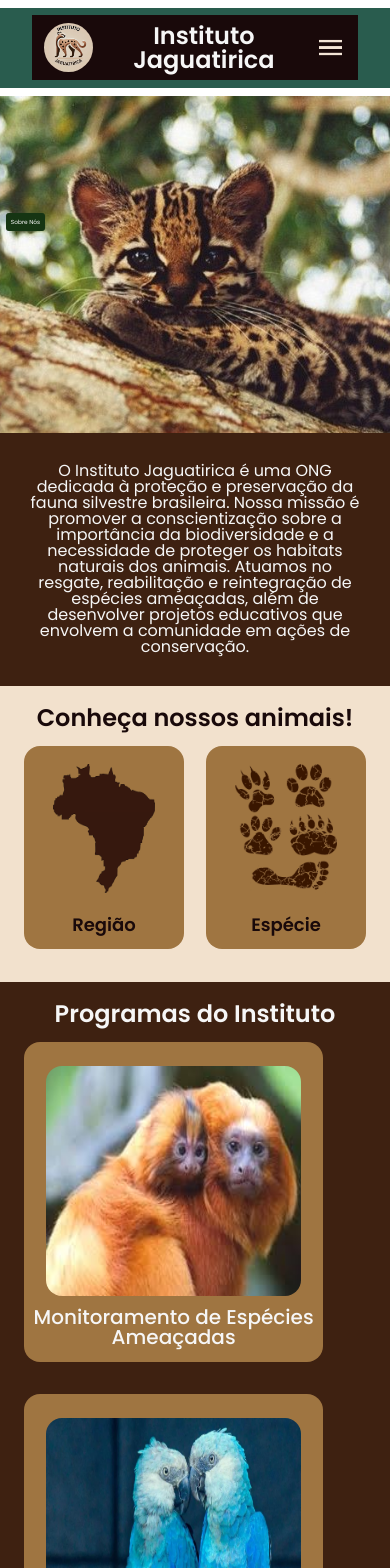
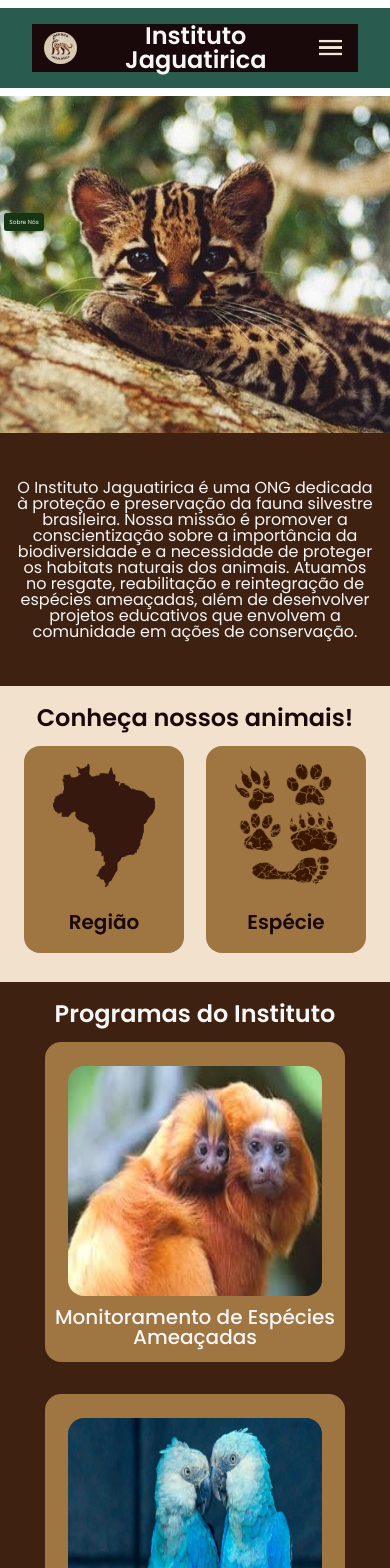
Before and after one commit to vicotirah/Instituto-Jaguatirica, a React (Vite) app in the folder Front/vite-project/: page / in a window 390 px wide. Shown: the top 1568 px of the page. Built offline with nearby package versions, Linux system fonts and the light colour scheme.

Commit message:
Responsivo Iphone SE

```diff
--- a/Front/vite-project/src/index.css
+++ b/Front/vite-project/src/index.css
@@ -15,39 +15,67 @@
 }
 
 
-/*Mobile*/
+/* =============================
+            MOBILE
+   ============================= */
 
-/*Agrupamento*/
+/* Agrupamento */
 
-.cabecalho__mobile, .subtitulo__programas, .botao__about, .titulo__conheca {
-  font-family: var(--fonte-primaria);
+/* Tamanho, padding, margin, altura, largura */
+.container, .lista__conheca__item, .programas, .card  {
+  box-sizing: border-box;
 }
 
-.container,.principal,.programas {
-  font-family: var(--fonte-primaria);
-  color: var(--cor-branco-principal);
+.container,.principal,.programas, .botao__aliado, .botao__about {
   padding: 0.5em;
-  width: 100vw;
- }
-
-.cabecalho__mobile, .subtitulo__programas, .titulo__principal{
-  color: var(--cor-branco-principal);
 }
 
 .titulo__conheca, .titulo__programas {
   padding: 0.25em;
 }
 
-.botao__aliado, .botao__about {
-  font-family: var(--fonte-primaria);
-  color: var(--cor-branco-principal);
-  border-radius: 0.5em;
-  border-color: transparent;
-  padding: 0.5em;
+.texto__principal, .lista__conheca, .lista__conheca__item, .cabecalho__mobile__item  {
+  margin: 0.25em;
 }
 
 .container, .conheca {
   height: 40vh;
+}
+
+.container,.principal,.programas, .aliado {
+  width: 100vw;
+}
+
+/* Fonte */
+
+.cabecalho__mobile, .subtitulo__programas, .botao__about, .titulo__conheca, .container,.principal,.programas, .botao__aliado, .botao__about {
+  font-family: var(--fonte-primaria);
+}
+
+.titulo__principal, .titulo__conheca, .titulo__programas, .titulo__aliado, .lista__conheca__item__titulo, .botao__aliado, .lista__conheca__item__titulo, .botao__aliado {
+  font-weight: 600;
+}
+
+.titulo__principal, .titulo__conheca, .titulo__programas, .titulo__aliado, .lista__conheca__item__titulo, .botao__aliado {
+  font-size: 1.25rem;
+  text-align: center;
+}
+
+.texto__principal, .subtitulo__programas {
+  font-size: 1rem;
+}
+
+.cabecalho__mobile, .subtitulo__programas, .titulo__principal, .botao__aliado, .botao__about, .container,.principal,.programas{
+  color: var(--cor-branco-principal);
+}
+
+.conheca, .aliado {
+  color: var(--cor-escura-2);
+}
+
+.botao__aliado, .botao__about {
+  border-radius: 0.5em;
+  border-color: transparent;
 }
 
 .lista__conheca__item, .card {
@@ -55,19 +83,15 @@
   border-radius: 1em;
 }
 
-.texto__principal, .lista__conheca, .lista__conheca__item {
-  margin: 0.25em;
-}
-
-.titulo__principal, .titulo__conheca, .titulo__programas, .titulo__aliado, .lista__conheca__item__titulo {
-  font-size: 1.25rem;
-  font-weight: 600;
-  text-align: center;
-}
-
 .programas__item__imagem, .voluntarios_imagem {
   border-radius: 1em;
 }
+
+.container, .botao__aliado {
+  background-color: var(--cor-escura-1);
+}
+
+
 
 /*Cabeçalho*/
 
@@ -78,10 +102,6 @@
   justify-content: space-around;
   align-items: center;
   list-style: none;
-}
-
-.cabecalho__mobile__item {
-  margin: 0.25em;
 }
 
 .cabecalho__logo {
@@ -100,17 +120,13 @@
 }
 
 .botao__about {
-  color: var(--cor-branco-frio);
   background-color: var(--cor-verde-escuro);
   position: relative;
-  margin-top: 18em;
-  margin-left: 1em;
+  margin: 18em 0 0 1em;
 }
 
 .container {
   display: block;
-  box-sizing: border-box;
-  background-color: var(--cor-escura-1);
   align-items: center;
 }
 
@@ -122,14 +138,11 @@
 }
 
 .texto__principal {
-  font-size: 1rem;
-  font-weight: 400;
   text-align: center;
 }
 
 .conheca {
   background-color: var(--cor-clara-1);
-  color: var(--cor-escura-2);
 }
 
 .titulo__conheca, .titulo__programas {
@@ -143,7 +156,6 @@
 
 .lista__conheca__item {
   display: block;
-  box-sizing: border-box;
   width: 10em;
   height: 10m;
   padding: 1em;
@@ -153,18 +165,16 @@
 .lista__conheca__item__titulo {
   padding-top: 0.5em;
   margin-top: 0.5em;
-  font-weight: 600;
   text-align: center;
 }
 
 .lista__conheca__item__imagem {
-  height: 75%;
+  height: 70%;
   width: 80%;
 }
 
 .programas {
   display: block;
-  box-sizing: border-box;
   height: 165vh;
   align-items: center;
   justify-content: center;
@@ -174,12 +184,10 @@
 .lista__programas {
   display: flex;
   flex-direction: column;
-
 }
 
 .card {
   display: block;
-  box-sizing: border-box;
   text-align: center;
   height: 15em;
   width: 80%;
@@ -194,7 +202,6 @@
 }
 
 .subtitulo__programas {
-  font-size: 1rem;
   font-weight: 500;
 }
 
@@ -204,12 +211,10 @@
   text-align: center;
   height: 75vh;
   background-color: var(--cor-clara-2);
-  color: var(--cor-escura-2);
-  width: 100vw;
 }
 
 .titulo__aliado {
-  margin-bottom:0.5em;
+  margin-bottom: 0.5em;
 }
 
 .voluntarios_imagem {
@@ -218,11 +223,8 @@
 
 .botao__aliado {
   text-align: center;
-  font-size: 1.25rem;
   width: 70%;
   margin: 0.5em;
-  background-color: var(--cor-escura-1);
-  font-weight: 600;
 }
 
 @media screen and (min-width: 390px) {
@@ -240,171 +242,66 @@
     border-radius: 1em;
   }
 
-  .texto__principal, .lista__conheca, .lista__conheca__item {
+  .texto__principal, .lista__conheca, .lista__conheca__item, .botao__aliado {
     margin: 0.5em;
   }
 
   .titulo__principal, .titulo__conheca, .titulo__programas, .titulo__aliado {
     font-size: 1.5rem;
-    font-weight: 600;
-    text-align: center;
   }
 
-  .programas__item__imagem, .voluntarios_imagem {
-    border-radius: 1em;
+  .titulo__conheca, .titulo__programas {
+    padding-bottom: 0;
   }
 
   /*Cabeçalho*/
 
   .cabecalho__mobile {
-    background-color: var(--cor-escura-2);
-    margin: 0;
-    display: flex;
     justify-content: space-evenly;
-    align-items: center;
-    list-style: none;
   }
 
   .cabecalho__mobile__item {
     margin: 0.5em 0.75em;
   }
 
-  .cabecalho__logo {
-    height: 15%;
-    width: 15%;
-  }
-
   /*Imagem e descrição*/
 
   .container__imagem__home {
-    background-image: url("../src/assets/images/Animais/mamifero/jaguatirica/jaquatirica_home.svg");
-    background-repeat: no-repeat;
-    background-size: cover;
     height: 40vh;
   }
 
   .botao__about {
-    color: var(--cor-branco-frio);
-    background-color: var(--cor-verde-escuro);
-    position: relative;
-    margin-top: 20em;
-    margin-left: 1em;
-  }
-
-  .container {
-    display: block;
-    box-sizing: border-box;
-    background-color: var(--cor-escura-1);
-    align-items: center;
+    margin: 20em 0 0 0.75em;
   }
 
   .principal {
     height: 30vh;
   }
 
-  .texto__principal {
-    font-size: 1rem;
-    font-weight: 400;
-    text-align: center;
-    padding: 0.85em;
-    border-radius: 1.25em;
-  }
-
-  .conheca {
-    background-color: var(--cor-clara-1);
-    color: var(--cor-escura-2);
-  }
-
-  .titulo__conheca, .titulo__programas {
-    padding-bottom: 0;
-  }
-
-  .lista__conheca {
-    display: flex;
-    justify-content: space-between;
-  }
-
-  .lista__conheca__item {
-    display: block;
-    box-sizing: border-box;
-    width: 10em;
-    height: 10m;
-    padding: 1em;
-    text-align: center;
-  }
-
-  .lista__conheca__item__titulo {
-    padding-top: 0.5em;
-    margin-top: 0.5em;
-    font-size: 1.125rem;
-    font-weight: 600;
-    text-align: center;
-  }
-
-  .lista__conheca__item__imagem {
-    height: 75%;
-    width: 80%;
-  }
-
   .programas {
-    display: block;
-    box-sizing: border-box;
     height: 180vh;
-    align-items: center;
-
-  }
-
-  .lista__programas {
-    display: flex;
-    flex-direction: column;
-
   }
 
   .card {
-    display: block;
-    box-sizing: border-box;
-    text-align: center;
     height: 20em;
     padding: 1em 0.5em;
-    margin: 1em;
+    margin: 1em auto;
   }
 
   .programas__item__imagem {
     width: 90%;
     height: 80%;
-    margin: 0.5em 0;
   }
 
   .subtitulo__programas {
     font-size: 1.25rem;
-    font-weight: 500;
   }
 
   .aliado {
-    display: block;
-    align-items: center;
-    text-align: center;
     height: 60vh;
-    background-color: var(--cor-clara-2);
-    color: var(--cor-escura-2);
-    width: 100vw;
-  }
-
-  .titulo__aliado {
-    margin-bottom:0.5em;
-  }
-
-  .voluntarios_imagem {
-    width: 90%;
   }
 
   .botao__aliado {
-    text-align: center;
     font-size: 1.25rem;
-    width: 70%;
-    margin: 0.5em;
-    background-color: var(--cor-escura-1);
-    font-weight: 600;
   }
-
 }
```
